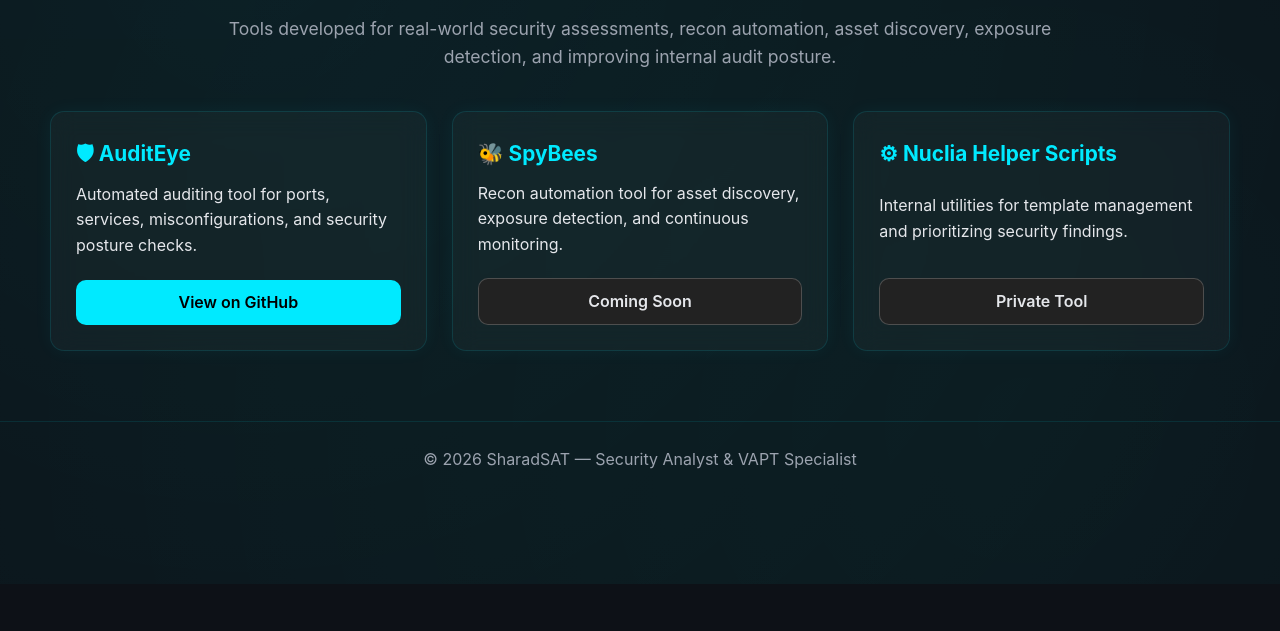
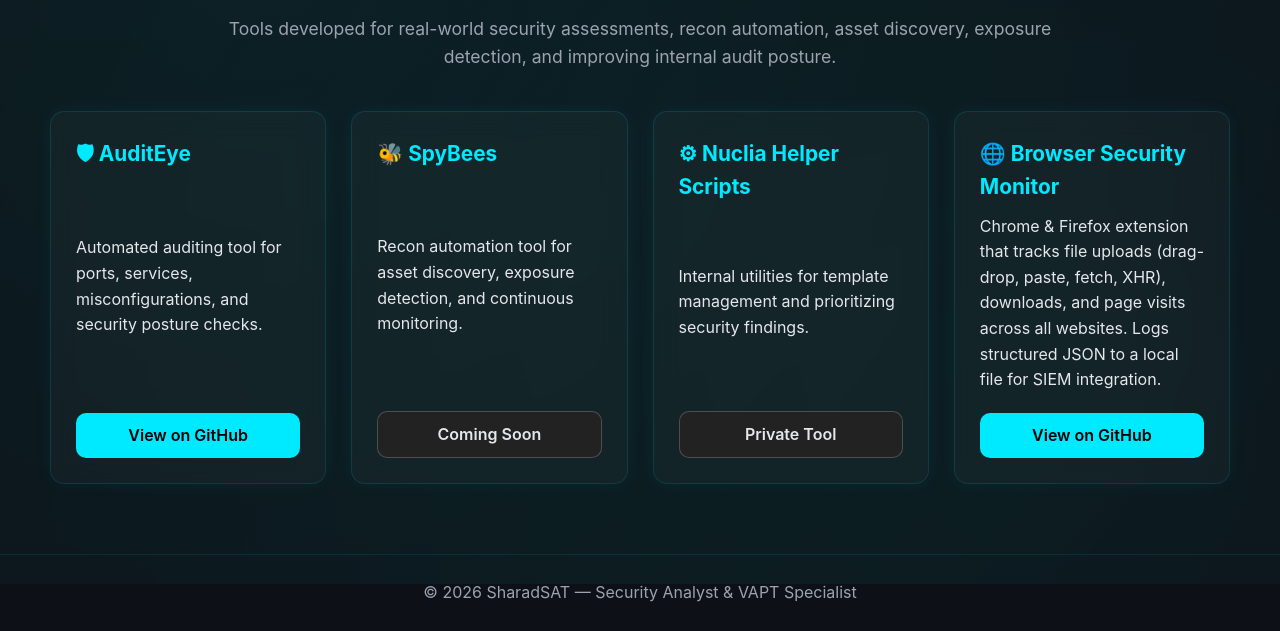
Before and after one commit to SharadSAT/SharadSAT.github.io, a plain HTML site: page projects.html in a window 1280 px wide. Shown: the part 216-847 px from the top of the page. Before the commit the page ends 800 px from the top, so only its background shows below. Drawn offline with Linux system fonts and the light colour scheme.

Commit message:
Add Browser Security Monitor to projects page

```diff
--- a/projects.html
+++ b/projects.html
@@ -71,6 +71,21 @@
         </a>
       </div>
 
+      <!-- Tool 4 -->
+      <div class="highlight-card">
+        <h3>🌐 Browser Security Monitor</h3>
+        <p>
+          Chrome &amp; Firefox extension that tracks file uploads (drag-drop, paste, fetch, XHR),
+          downloads, and page visits across all websites. Logs structured JSON to a local file
+          for SIEM integration.
+        </p>
+
+        <a class="btn primary project-btn"
+           href="https://github.com/SharadSAT/browser-monitor" target="_blank">
+          View on GitHub
+        </a>
+      </div>
+
     </div>
 
   </section>
```
